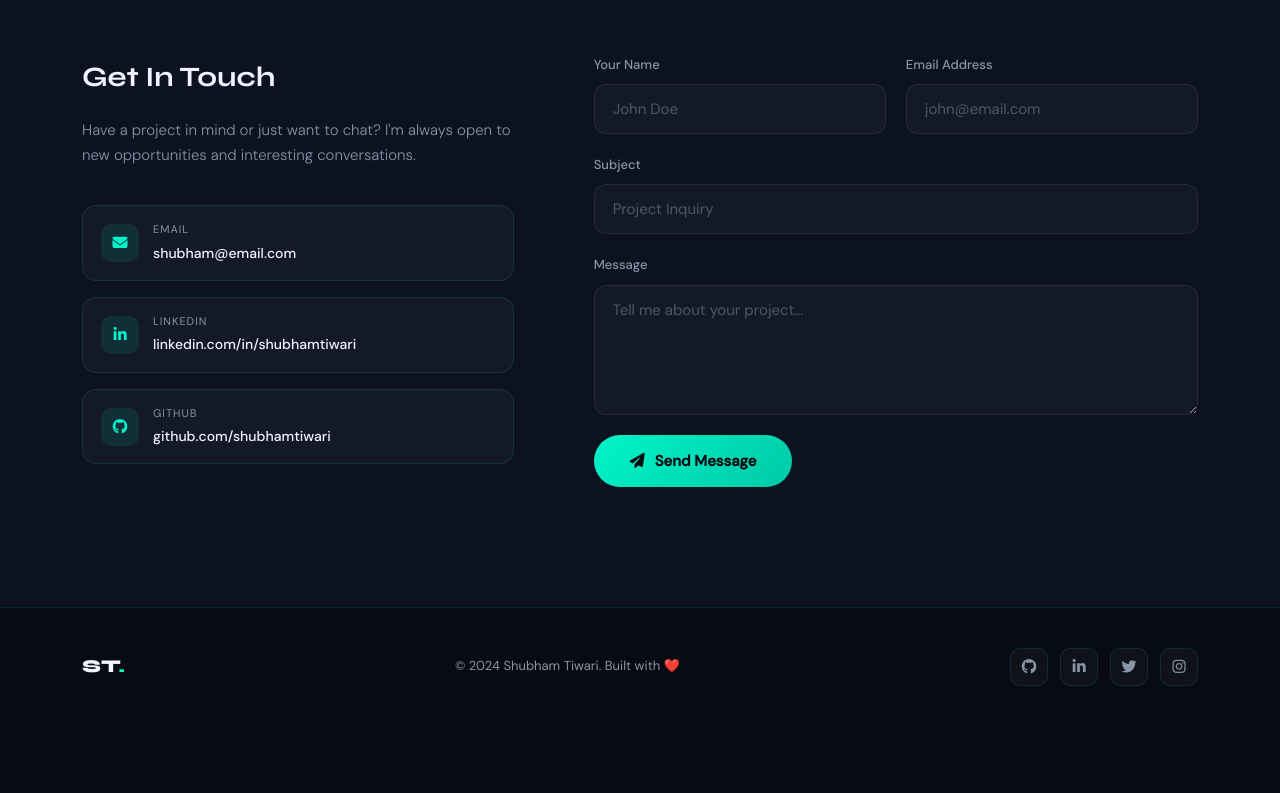
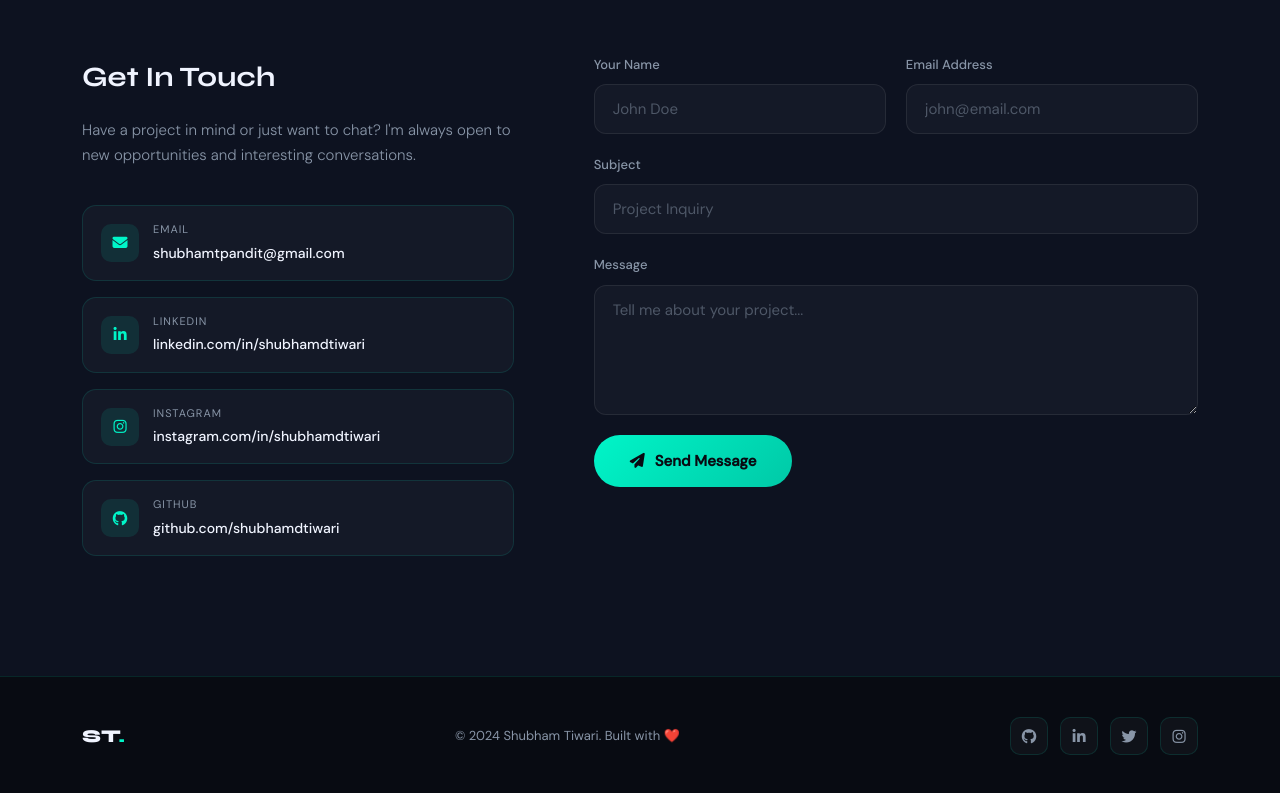
Before and after one commit to shubhamdtiwari/my_portfolio, a plain HTML site: page index.html in a window 1280 px wide. Shown: the part 4885-5678 px from the top of the page. Before the commit the page ends 5611 px from the top, so only its background shows below. Drawn offline with Linux system fonts and the light colour scheme; animation ran at ten frames a second.

Commit message:
Update index.html

```diff
--- a/index.html
+++ b/index.html
@@ -407,27 +407,36 @@
                 new opportunities and interesting conversations.
               </p>
               <div class="contact-links">
-                <a href="mailto:shubham@email.com" class="contact-link">
+                <a href="mailto:shubhamtpandit@gmail.com" class="contact-link">
                   <div class="link-icon"><i class="fas fa-envelope"></i></div>
                   <div class="link-text">
                     <span>Email</span>
-                    <span>shubham@email.com</span>
+                    <span>shubhamtpandit@gmail.com</span>
                   </div>
                 </a>
-                <a href="#" class="contact-link">
+                <a href="linkedin.com/in/shubhamdtiwari" class="contact-link">
                   <div class="link-icon">
                     <i class="fab fa-linkedin-in"></i>
                   </div>
                   <div class="link-text">
                     <span>LinkedIn</span>
-                    <span>linkedin.com/in/shubhamtiwari</span>
+                    <span>linkedin.com/in/shubhamdtiwari</span>
                   </div>
                 </a>
-                <a href="#" class="contact-link">
+                <a href="instagram.com/in/shubhamdtiwari" class="contact-link">
+                  <div class="link-icon">
+                    <i class="fab fa-instagram"></i>
+                  </div>
+                  <div class="link-text">
+                    <span>Instagram</span>
+                    <span>instagram.com/in/shubhamdtiwari</span>
+                  </div>
+                </a>
+                <a href="github.com/shubhamdtiwari" class="contact-link">
                   <div class="link-icon"><i class="fab fa-github"></i></div>
                   <div class="link-text">
                     <span>GitHub</span>
-                    <span>github.com/shubhamtiwari</span>
+                    <span>github.com/shubhamdtiwari</span>
                   </div>
                 </a>
               </div>
```
